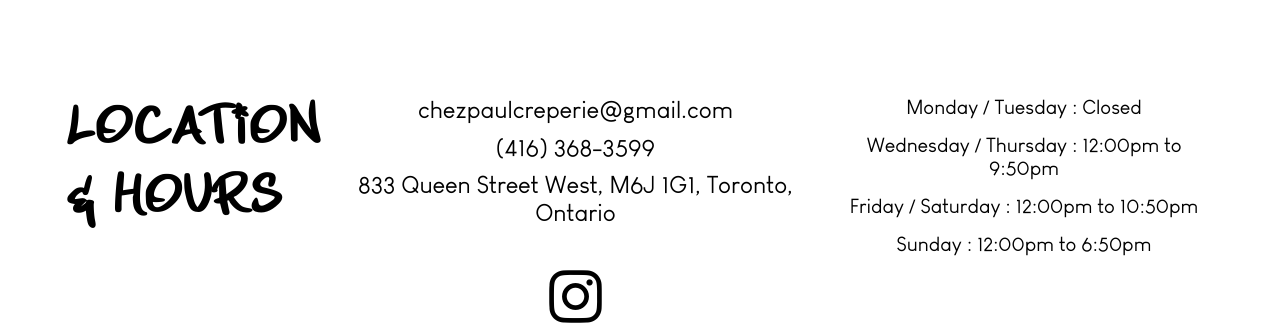
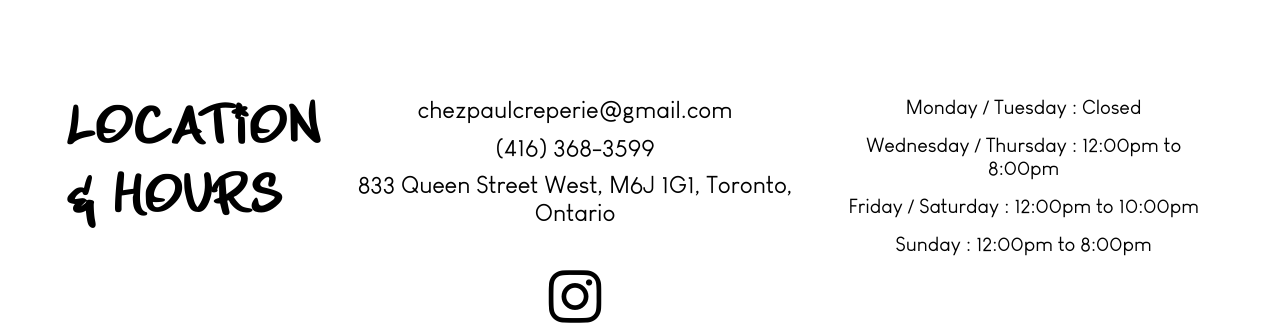
Before and after one commit to Nakams26/ChezPaulCreperie, a plain HTML site: page index.html in a window 1280 px wide. Shown: the part 3480-3805 px from the top of the page. Drawn offline with Linux system fonts and the light colour scheme; no server answers.

Commit message:
New hours

```diff
--- a/index.html
+++ b/index.html
@@ -205,13 +205,13 @@
                 <p class="hours">Monday / Tuesday : Closed</p>
               </li>
               <li>
-                <p class="hours">Wednesday / Thursday : 12:00pm to 9:50pm</p>
+                <p class="hours">Wednesday / Thursday : 12:00pm to 8:00pm</p>
               </li>
               <li>
-                <p class="hours">Friday / Saturday : 12:00pm to 10:50pm</p>
+                <p class="hours">Friday / Saturday : 12:00pm to 10:00pm</p>
               </li>
               <li>
-                <p class="hours">Sunday : 12:00pm to 6:50pm</p>
+                <p class="hours">Sunday : 12:00pm to 8:00pm</p>
               </li>
             </ul>
           </div>
```
